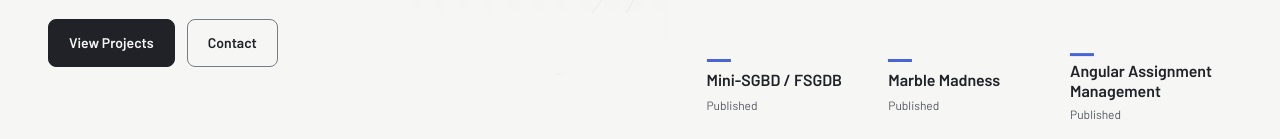
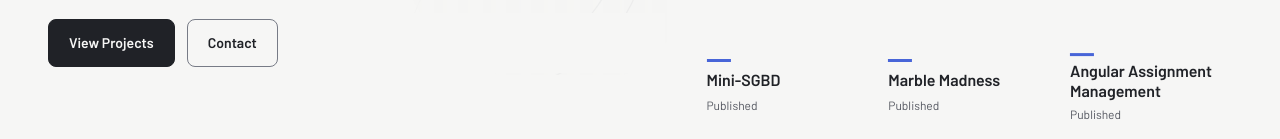
Before and after one commit to AbderahmaneYOUSFI/repo-yousfi, a Next.js app: page / in a window 1280 px wide. Shown: the part 661-800 px from the top of the page. Built offline with nearby package versions, Linux system fonts and the light colour scheme.

Commit message:
Use Mini-SGBD consistently without its former alias

```diff
--- a/scripts/fixtures/projects-before-publication.json
+++ b/scripts/fixtures/projects-before-publication.json
@@ -148,7 +148,7 @@
     "id": "database-simulation",
     "published": true,
     "title": "Mini-SGBD \u2014 Oracle Simulation",
-    "description": "An educational Python DBMS, also known as FSGDB, exploring disk pages, buffer management, locking, ACID transactions, write-ahead logging (WAL), rollback and REDO/UNDO crash recovery.",
+    "description": "An educational Python DBMS exploring disk pages, buffer management, locking, ACID transactions, write-ahead logging (WAL), rollback and REDO/UNDO crash recovery.",
     "technologies": [
       "Python"
     ],
--- a/src/components/atlas-presentation.ts
+++ b/src/components/atlas-presentation.ts
@@ -10,7 +10,7 @@ export const pathIdentity: Record<CareerPathSlug, Exclude<Identity, "home">> = {
 export const atlasLabels: Readonly<Record<string, string>> = {
   picoxia: "PicoxIA", reactis: "Réactis", forecasting: "Energy forecasting",
   icosnet: "SSE @ ICOSNET", "thais-mcp-server": "Thaïs Hotel MCP", faraway: "Faraway",
-  "database-simulation": "Mini-SGBD / FSGDB", "marble-madness": "Marble Madness",
+  "database-simulation": "Mini-SGBD", "marble-madness": "Marble Madness",
   "angular-assignment-management": "Angular Assignment Management",
 };
 
--- a/src/data/project-details.ts
+++ b/src/data/project-details.ts
@@ -38,7 +38,7 @@ const details: Readonly<Record<string, ProjectDetail>> = {
     focus: "A multiplayer web adaptation of Faraway with authentication, lobbies, real-time WebSocket communication and Python bots. The application combines game and AI microservices with Docker CI/CD, and is available through its live app and source repository.",
   },
   "database-simulation": {
-    context: "Mini-SGBD, also known as FSGDB, is an educational Python DBMS exploring the internals of database storage and transaction management.",
+    context: "Mini-SGBD is an educational Python DBMS exploring the internals of database storage and transaction management.",
     work: ["Disk pages, buffer management and locking.", "ACID transactions and write-ahead logging.", "Rollback and REDO/UNDO crash recovery."],
     focus: "An educational Python DBMS implementing disk pages, buffer management, locking, ACID transactions and write-ahead logging, with rollback and REDO/UNDO crash recovery. The source code makes these database mechanisms available to explore.",
   },
--- a/src/data/projects.ts
+++ b/src/data/projects.ts
@@ -76,7 +76,7 @@ export const projects: readonly Project[] = [
     id: "database-simulation",
     published: true,
     title: "Mini-SGBD — Oracle Simulation",
-    description: "An educational Python DBMS, also known as FSGDB, exploring disk pages, buffer management, locking, ACID transactions, write-ahead logging (WAL), rollback and REDO/UNDO crash recovery.",
+    description: "An educational Python DBMS exploring disk pages, buffer management, locking, ACID transactions, write-ahead logging (WAL), rollback and REDO/UNDO crash recovery.",
     technologies: ["Python"],
     careerPaths: ["software"],
     links: [{ label: "GitHub", href: "https://github.com/AbderahmaneYOUSFI/SGBD_ORACLE_Simulation" }],
```
Also changed, not shown: 1 other file (tests, documents, lock files or other folders).
